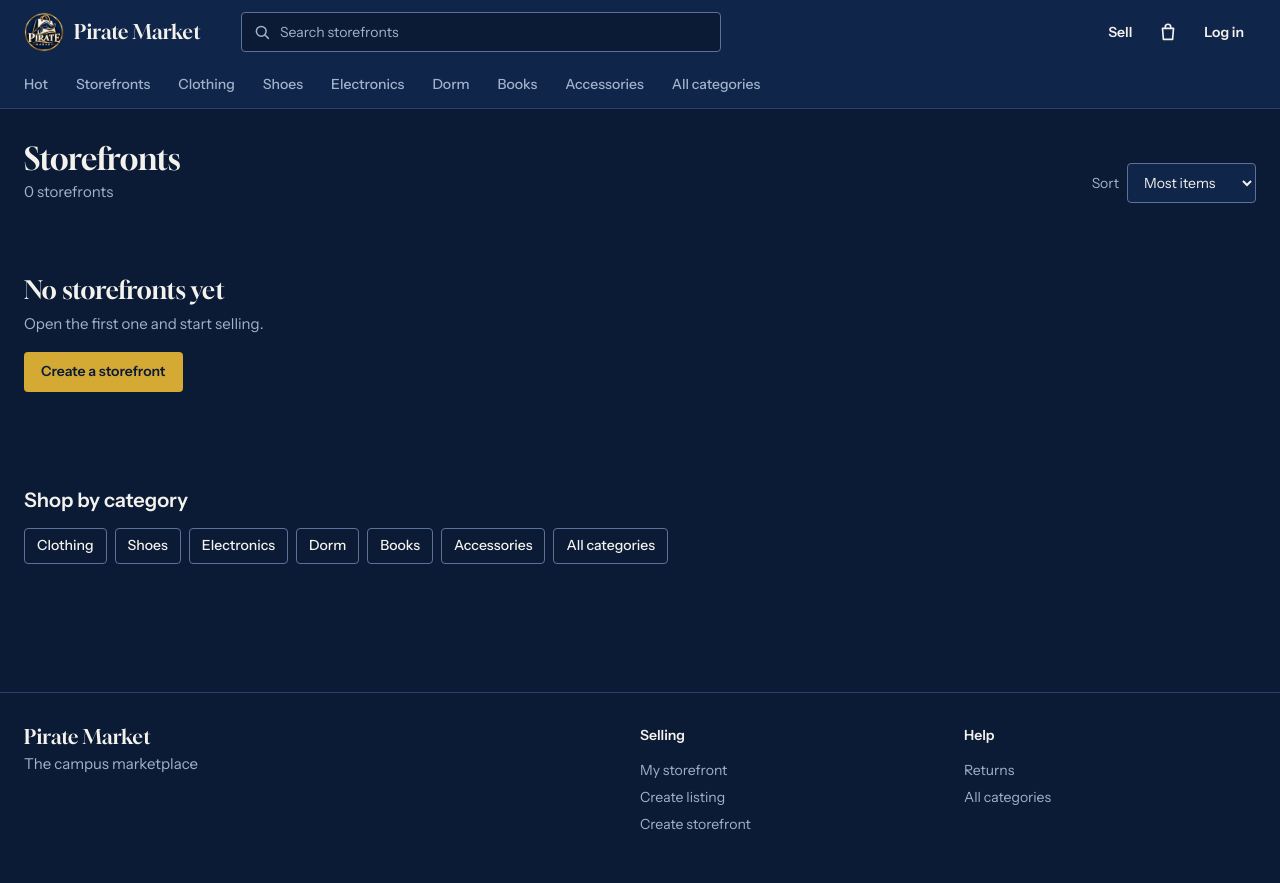
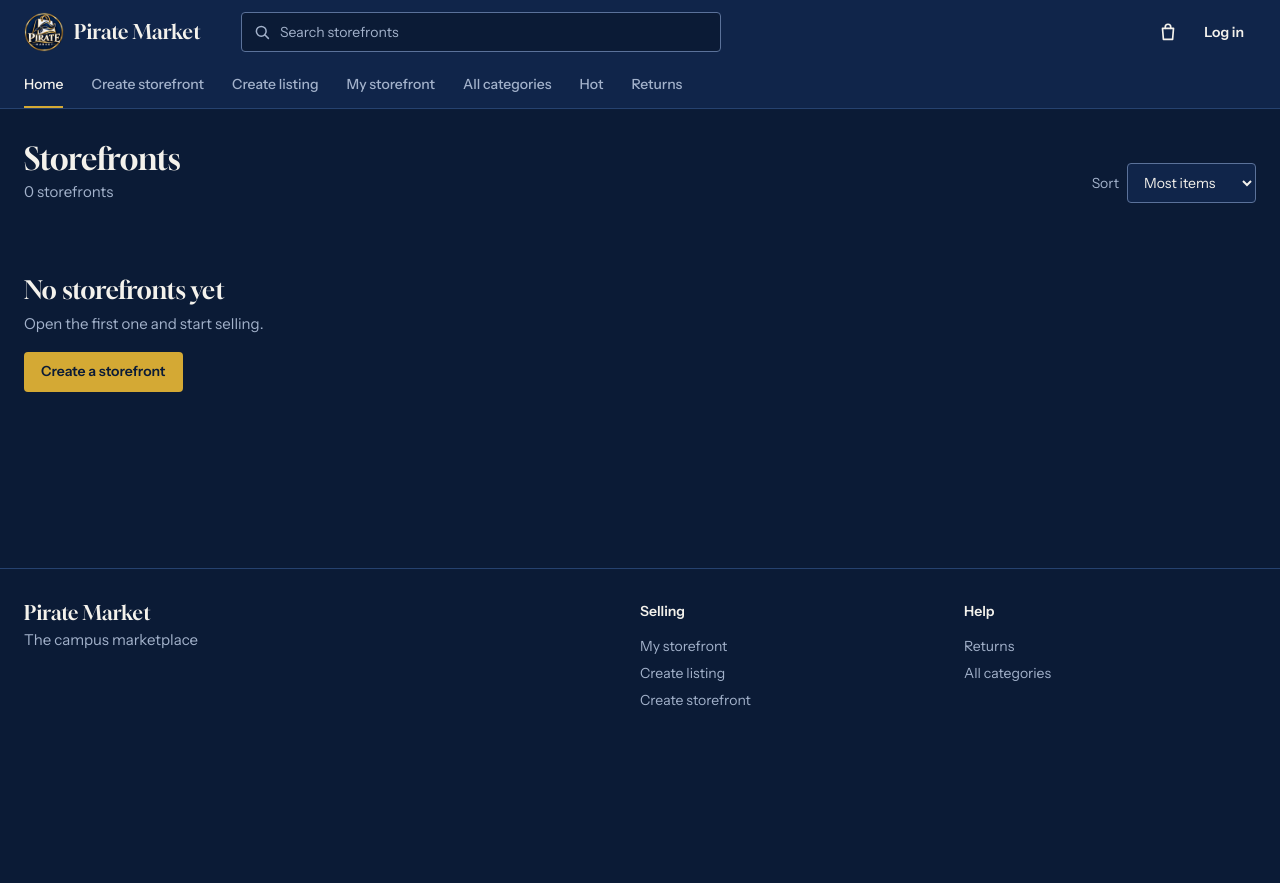
Before and after one commit to JamesCliffordWilliams/pirate_marketplace, a Flask app: page /storefront in a window 1280 px wide. After the commit the page ends 706 px from the top, so only its background shows below. Run offline with Flask 3, Linux system fonts and the light colour scheme; data that the repository does not hold is empty; some libraries are stand-ins or nearby versions.

Commit message:
Tabs are the old menu items with Home first; Home page is just storefronts

```diff
--- a/app.py
+++ b/app.py
@@ -15,16 +15,6 @@ from controllers.checkout_controller import checkout_bp
 from controllers.category_controller import category_bp, category_pages_bp  # Added by James Williams 10/26/26
 from controllers.hot_controller import hot_bp, hot_pages_bp  # Added by James Williams 10/26/26
 from init_db import create_vault_tables
-
-# Added by James Williams 10/26/26 - categories in the header bar (parent slug, short label)
-NAV_CATEGORIES = (
-    ("clothing-and-apparel", "Clothing"),
-    ("shoes-and-footwear", "Shoes"),
-    ("electronics-and-technology", "Electronics"),
-    ("home-and-dorm-essentials", "Dorm"),
-    ("books-and-school-supplies", "Books"),
-    ("accessories-and-jewelry", "Accessories"),
-)
 
 
 def create_app():
@@ -67,7 +57,7 @@ def create_app():
                 bag_count += max(int(item.get("quantity", 1)), 0)
             except (TypeError, ValueError, AttributeError):
                 bag_count += 1
-        return {"nav_categories": NAV_CATEGORIES, "bag_count": bag_count}
+        return {"bag_count": bag_count}
 
     # Added by James Williams 10/26/26 - component reference, dev only
     if app.debug or os.getenv("PM_STYLEGUIDE") == "1":
--- a/static/css/nav.css
+++ b/static/css/nav.css
@@ -298,7 +298,6 @@ body.pm-scroll-locked { overflow: hidden; }
     .pm-header .pm-header__brand span { font-size: var(--pm-t16); }
     .pm-header .pm-header__brand img { width: 32px; height: 32px; }
     .pm-header .pm-header__search { order: 10; flex-basis: 100%; max-width: none; margin: 0; }
-    .pm-header .pm-header__sell { display: none; }
     .pm-footer .pm-footer__inner { grid-template-columns: 1fr 1fr; }
     .pm-footer .pm-footer__inner > div:first-child { grid-column: 1 / -1; }
 }
--- a/static/css/theme.css
+++ b/static/css/theme.css
@@ -520,7 +520,7 @@ body.pm {
 .pm .pm-facade__link:focus-visible::after { outline: 2px solid var(--pm-brass); outline-offset: 3px; }
 .pm .pm-facade:hover .pm-facade__name { text-decoration: underline; text-decoration-thickness: 1px; text-underline-offset: 4px; }
 
-/* ---------- page toolbar, sort, pager, one-row rail ---------- */
+/* ---------- page toolbar, sort, pager ---------- */
 
 .pm .pm-toolbar {
     display: flex;
@@ -555,11 +555,6 @@ body.pm {
 
 .pm .pm-pager[hidden] { display: none; }
 
-/* a rail shows one row of the grid */
-.pm .pm-rail > :nth-child(n + 3) { display: none; }
-@media (min-width: 820px) { .pm .pm-rail > :nth-child(3) { display: grid; } }
-@media (min-width: 1100px) { .pm .pm-rail > :nth-child(4) { display: grid; } }
-@media (min-width: 1360px) { .pm .pm-rail > :nth-child(5) { display: grid; } }
 
 /* ---------- section header, empty state ---------- */
 
--- a/static/js/storefront.js
+++ b/static/js/storefront.js
@@ -8,16 +8,15 @@ storefront.js
   Updated by Day Ekoi - Iteration 5 - 4/20/26 - fetchStorefronts now maps preview_image_1-4 to card carousel; falls back to banner_url if no previews set
   Updated by Day Ekoi - Iteration 5 - 4/20/26 - removed add-to-cart form from storefront cards (size, qty, add to bag); kept version history via comments
   Updated by James Williams - 10/26/26 - storefront facades (cover: previews, then banner, then the
-  store's product photos, then a monogram), sort, header search, inline pages, Hot rail
+  store's product photos, then a monogram), sort, header search, inline pages
 
 Description: the storefront directory (homepage.html). Store names and other text are set with
 textContent, never as HTML.
 */
 
 (function () {
-  const root = document.getElementById("storefrontDirectory");
   const grid = document.getElementById("storefrontGrid");
-  if (!root || !grid) return;
+  if (!grid) return;
 
   const PER_PAGE = 24;
   const searchInput = document.getElementById("siteSearch");
@@ -149,25 +148,6 @@ textContent, never as HTML.
     }
   }
 
-  async function loadHotRail() {
-    try {
-      const userId = Number(root.dataset.userId) || null;
-      const [response, wishlistIds] = await Promise.all([
-        fetch("/api/hot", { cache: "no-cache" }),
-        VaultListingCard.getWishlistIdSet(userId)
-      ]);
-      if (!response.ok) return;
-      const data = await response.json();
-      const items = (data.hot && data.hot.length ? data.hot : data.just_listed || []).slice(0, 5);
-      if (!items.length) return;
-      const tiles = await Promise.all(items.map((item) => VaultListingCard.create(item, { wishlistIds, currentUserId: userId })));
-      document.getElementById("hotRailGrid").replaceChildren(...tiles);
-      document.getElementById("hotRail").hidden = false;
-    } catch (error) {
-      console.error("Error loading the Hot rail:", error); // the rail just stays hidden
-    }
-  }
-
   if (searchInput) {
     searchInput.addEventListener("input", () => { page = 1; render(); });
     searchInput.form.addEventListener("submit", (event) => { event.preventDefault(); page = 1; render(); });
@@ -177,5 +157,4 @@ textContent, never as HTML.
   document.getElementById("nextPageBtn").addEventListener("click", () => { page += 1; render(); grid.scrollIntoView({ block: "start" }); });
 
   loadStorefronts();
-  loadHotRail();
 })();
--- a/templates/homepage.html
+++ b/templates/homepage.html
@@ -7,8 +7,8 @@
     3/18/2026-3/22/2026
     Updated by Day Ekoi - Iteration 5 - 4/20/26 - removed hardcoded test card, added lightbox overlay element
     Updated by James Williams - Iteration 2 - 10/1/26
-    Updated by James Williams - 10/26/26 - Pirate Market redesign: storefront facades, Hot rail,
-    shop by category, inline pagination. Cards are built by storefront.js.
+    Updated by James Williams - 10/26/26 - Pirate Market redesign: storefront facades, sort, inline
+    pagination. Cards are built by storefront.js.
 --->
 <!DOCTYPE html>
 <html lang="en">
@@ -55,23 +55,6 @@
     <button type="button" class="pm-btn pm-btn--secondary" id="nextPageBtn">Next</button>
   </nav>
 
-  <section class="pm-section" id="hotRail" aria-labelledby="hotRailHeading" hidden>
-    <div class="pm-section-head">
-      <h2 id="hotRailHeading">Hot right now</h2>
-      <a href="{{ url_for('hot_pages_bp.hot_page') }}">See all</a>
-    </div>
-    <div class="pm-grid pm-rail" id="hotRailGrid"></div>
-  </section>
-
-  <section class="pm-section" aria-labelledby="shopByCategory">
-    <div class="pm-section-head"><h2 id="shopByCategory">Shop by category</h2></div>
-    <nav class="pm-chips" aria-labelledby="shopByCategory">
-      {% for slug, label in nav_categories %}
-      <a class="pm-chip" href="{{ url_for('category_pages_bp.category_listings_page', parent_slug=slug) }}">{{ label }}</a>
-      {% endfor %}
-      <a class="pm-chip" href="{{ url_for('category_pages_bp.categories_page') }}">All categories</a>
-    </nav>
-  </section>
 </main>
 
 {% include 'partials/site_footer.html' %}
--- a/templates/partials/site_nav.html
+++ b/templates/partials/site_nav.html
@@ -3,11 +3,21 @@
 
     Pirate Market
     Created by James Williams - 10/26/26 (moved out of homepage.html)
-    Updated by James Williams - 10/26/26 - new header: crest, storefront search, Sell, Bag, Account,
-    category bar on desktop, drawer menu on narrow screens. Needs css/theme.css, css/nav.css and
-    js/nav_pane.js on the page; nav_categories and bag_count come from app.py.
+    Updated by James Williams - 10/26/26 - new header: crest, storefront search, Bag, Account. The tabs are
+    the items from the old menu with Home first; on narrow screens they move into the drawer.
+    Needs css/theme.css, css/nav.css and js/nav_pane.js on the page; bag_count comes from app.py.
 #}
 {% set signed_in = session.get('user') %}
+{# label, link, pages that count as "here" #}
+{% set menu = [
+    ("Home", url_for('storefront_pages_bp.storefront_home_page'), ['storefront_pages_bp.storefront_home_page', 'storefront']),
+    ("Create storefront", url_for('storefront_pages_bp.create_storefront_page'), ['storefront_pages_bp.create_storefront_page', 'create_storefront']),
+    ("Create listing", url_for('storefront_pages_bp.create_listing_page'), ['storefront_pages_bp.create_listing_page', 'create_listing']),
+    ("My storefront", url_for('my_storefront'), ['my_storefront', 'storefront_pages_bp.my_storefront_dashboard', 'storefront_pages_bp.my_storefront_page']),
+    ("All categories", url_for('category_pages_bp.categories_page'), ['category_pages_bp.categories_page', 'category_pages_bp.category_listings_page']),
+    ("Hot", url_for('hot_pages_bp.hot_page'), ['hot_pages_bp.hot_page']),
+    ("Returns", url_for('returns_bp.returns_page'), ['returns_bp.returns_page']),
+] %}
 <a class="pm-skip" href="#main">Skip to content</a>
 
 <header class="pm pm-header">
@@ -29,7 +39,6 @@
         </form>
 
         <nav class="pm-header__actions" aria-label="Your account">
-            <a class="pm-header__link pm-header__sell" href="{{ url_for('my_storefront') }}">Sell</a>
             <a class="pm-icon-btn pm-header__bag" href="{{ url_for('auth.view_cart') }}"
                aria-label="Bag{% if bag_count %}, {{ bag_count }} item{{ 's' if bag_count != 1 }}{% endif %}">
                 <svg viewBox="0 0 24 24" aria-hidden="true"><path d="M6 8h12l-1 12H7L6 8Z"/><path d="M9 8V6.5a3 3 0 0 1 6 0V8"/></svg>
@@ -45,14 +54,11 @@
         </nav>
     </div>
 
-    <nav class="pm-catbar" aria-label="Browse">
+    <nav class="pm-catbar" aria-label="Main">
         <div class="pm-catbar__inner">
-            <a href="{{ url_for('hot_pages_bp.hot_page') }}" {% if request.endpoint == 'hot_pages_bp.hot_page' %}aria-current="page"{% endif %}>Hot</a>
-            <a href="{{ url_for('storefront_pages_bp.storefront_home_page') }}" {% if request.endpoint == 'storefront_pages_bp.storefront_home_page' %}aria-current="page"{% endif %}>Storefronts</a>
-            {% for slug, label in nav_categories %}
-            <a href="{{ url_for('category_pages_bp.category_listings_page', parent_slug=slug) }}" {% if request.view_args and request.view_args.get('parent_slug') == slug %}aria-current="page"{% endif %}>{{ label }}</a>
+            {% for label, href, endpoints in menu %}
+            <a href="{{ href }}" {% if request.endpoint in endpoints %}aria-current="page"{% endif %}>{{ label }}</a>
             {% endfor %}
-            <a href="{{ url_for('category_pages_bp.categories_page') }}" {% if request.endpoint == 'category_pages_bp.categories_page' %}aria-current="page"{% endif %}>All categories</a>
         </div>
     </nav>
 </header>
@@ -65,23 +71,12 @@
             <svg viewBox="0 0 24 24" aria-hidden="true"><path d="M6 6l12 12M18 6L6 18"/></svg>
         </button>
     </div>
-    <nav aria-label="Browse">
-        <a href="{{ url_for('hot_pages_bp.hot_page') }}">Hot</a>
-        <a href="{{ url_for('storefront_pages_bp.storefront_home_page') }}">Storefronts</a>
-        {% for slug, label in nav_categories %}
-        <a href="{{ url_for('category_pages_bp.category_listings_page', parent_slug=slug) }}">{{ label }}</a>
+    <nav aria-label="Main">
+        {% for label, href, endpoints in menu %}
+        <a href="{{ href }}" {% if request.endpoint in endpoints %}aria-current="page"{% endif %}>{{ label }}</a>
         {% endfor %}
-        <a href="{{ url_for('category_pages_bp.categories_page') }}">All categories</a>
     </nav>
-    <nav aria-label="Selling">
-        <p class="pm-drawer__heading">Selling</p>
-        <a href="{{ url_for('my_storefront') }}">My storefront</a>
-        <a href="{{ url_for('storefront_pages_bp.create_listing_page') }}">Create listing</a>
-        <a href="{{ url_for('storefront_pages_bp.create_storefront_page') }}">Create storefront</a>
-    </nav>
-    <nav aria-label="Help and account">
-        <p class="pm-drawer__heading">Help and account</p>
-        <a href="{{ url_for('returns_bp.returns_page') }}">Returns</a>
+    <nav aria-label="Account">
         {% if signed_in %}
         <a href="{{ url_for('auth.account') }}">Account</a>
         <a href="{{ url_for('auth.logout') }}">Log out</a>
```
Also changed, not shown: backend/tests/test_hot_api.py (+5 -1 lines).
